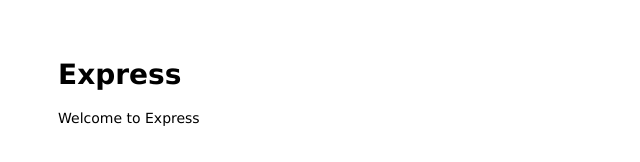
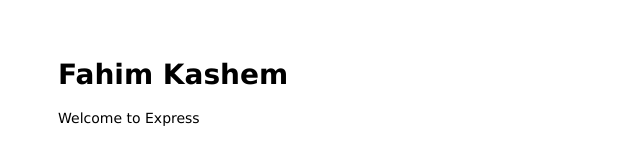
Before and after one commit to fkash850/ExpressAndGit, a website: page public/index.html in a window 1280 px wide. Shown: the whole page, without its empty margins (0-640 px from the left). Drawn offline with Linux system fonts and the light colour scheme.

Commit message:
Added name

```diff
--- a/public/index.html
+++ b/public/index.html
@@ -6,7 +6,7 @@
 </head>
 
 <body>
-  <h1>Express</h1>
+  <h1>Fahim Kashem</h1>
   <p>Welcome to Express</p>
 </body>
 
```
